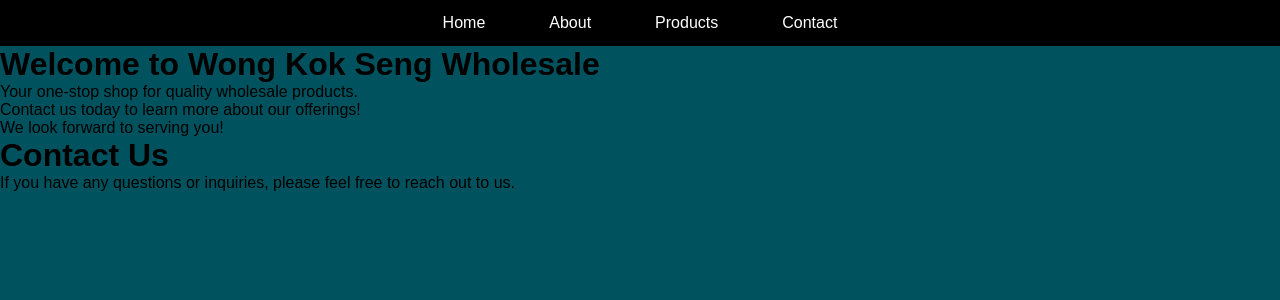
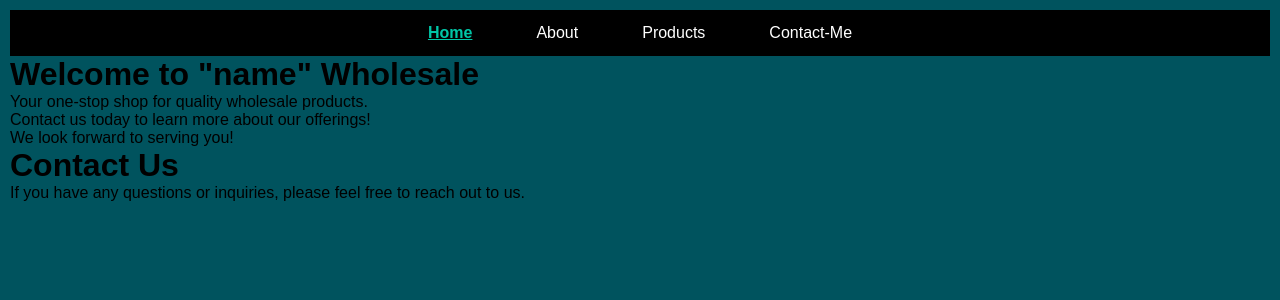
Before and after one commit to Laphii1206/RAD-Project, a React (Vite) app: page / in a window 1280 px wide. Shown: the top 300 px of the page. Built offline with nearby package versions, Linux system fonts and the light colour scheme.

Commit message:
update Navbar the lazy way

```diff
--- a/src/Components/Navbar/Navbar.css
+++ b/src/Components/Navbar/Navbar.css
@@ -26,3 +26,9 @@
     padding: 14px 16px;
     text-decoration: none;
 }
+
+a.active {
+    color: #00C6A7;
+    text-decoration: underline;
+    font-weight: bold;
+}
--- a/src/Components/Navbar/Navbar.jsx
+++ b/src/Components/Navbar/Navbar.jsx
@@ -1,19 +1,27 @@
 import React from 'react'
-import { Link } from 'react-router-dom'
+import { Link, useLocation } from 'react-router-dom'
 import './Navbar.css'
 
-const Navbar = () => {
+function Navbar() {
+  const location = useLocation();
+
   return (
-    <header>
     <nav>
       <ul>
-        <li><Link to="/">Home</Link></li>
-        <li><Link to="/about">About</Link></li>
-        <li><Link to="/products">Products</Link></li>
-        <li><Link to="/contact">Contact</Link></li>
+        <li>
+          <Link to="/" className={location.pathname === '/' ? 'active' : ''}>Home</Link>
+        </li>
+        <li>
+          <Link to="/about" className={location.pathname === '/about' ? 'active' : ''}>About</Link>
+        </li>
+        <li>
+          <Link to="/products" className={location.pathname === '/products' ? 'active' : ''}>Products</Link>
+        </li>
+        <li>
+          <Link to="/contact" className={location.pathname === '/contact' ? 'active' : ''}>Contact-Me</Link>
+        </li>
       </ul>
     </nav>
-  </header>
   )
 }
 
--- a/src/Pages/Home.jsx
+++ b/src/Pages/Home.jsx
@@ -4,7 +4,7 @@
 function Home() {
   return (
     <div>
-        <h1>Welcome to Wong Kok Seng Wholesale</h1>
+        <h1>Welcome to "name" Wholesale</h1>
         <p>Your one-stop shop for quality wholesale products.</p>
         <p>Contact us today to learn more about our offerings!</p>
         <p>We look forward to serving you!</p>
--- a/src/index.css
+++ b/src/index.css
@@ -8,6 +8,7 @@
 {
   font-family: 'Poppins', sans-serif;
   background: rgb(0, 83, 94);
+  padding: 10px;
 }
 
 a{
```
